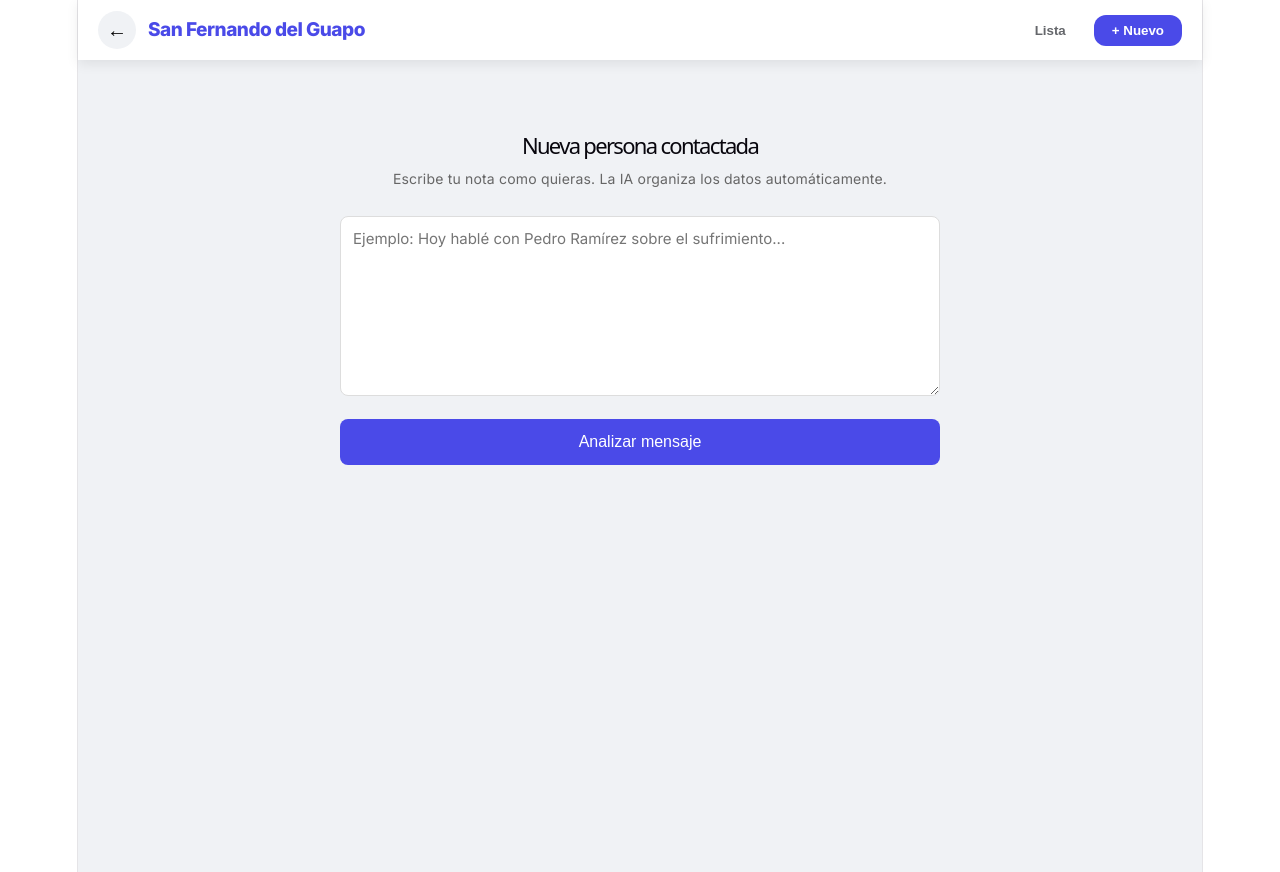
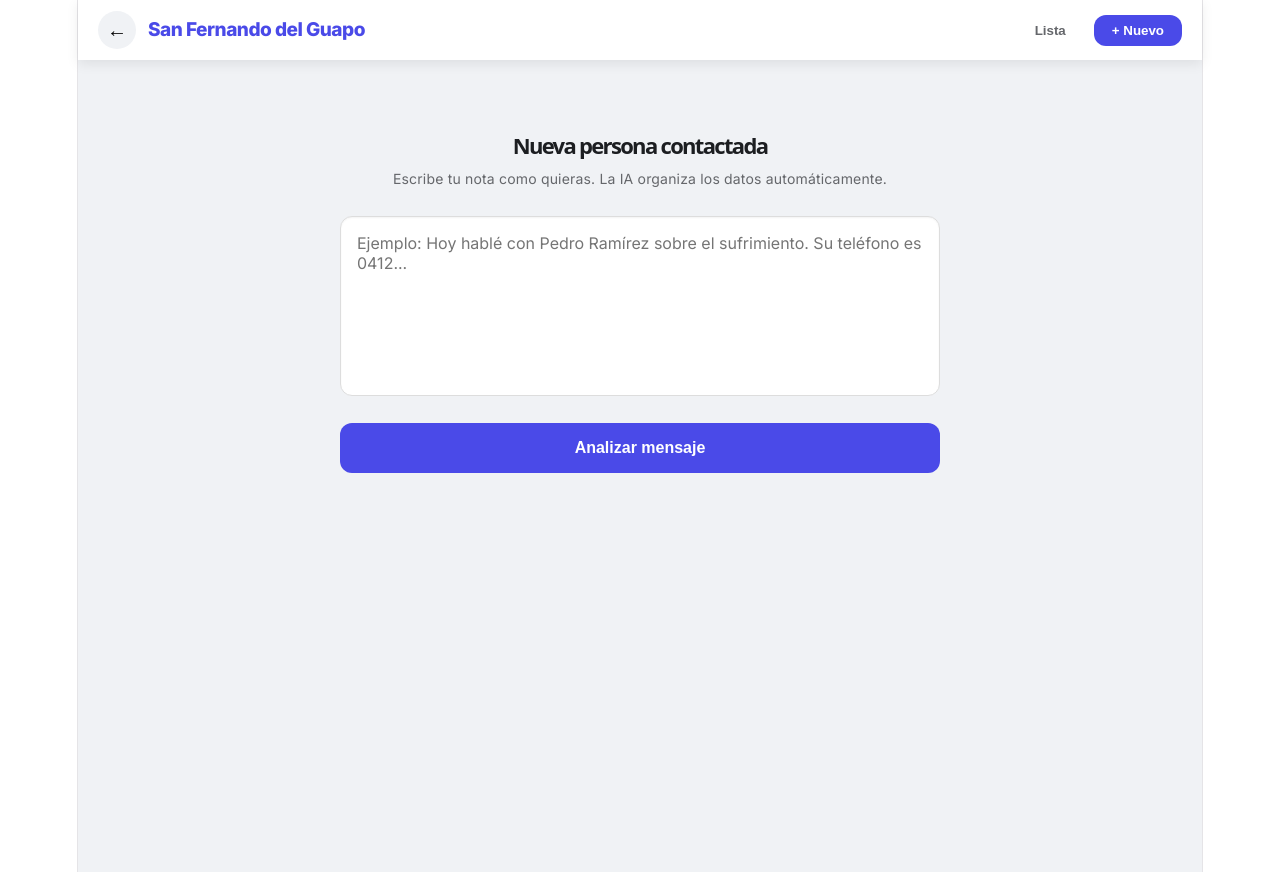
Before and after one commit to andbqest/app-predicacion, a React (Vite) app: page / in a window 1280 px wide. Both pictures are taken after typing "Sample" into the empty fields and a click on the button "+ Nuevo". Built offline with nearby package versions, Linux system fonts and the light colour scheme; no server answers; the database is empty.

Commit message:
un mensaje breve

```diff
--- a/src/pages/Home.jsx
+++ b/src/pages/Home.jsx
@@ -6,17 +6,10 @@ export default function Home({ onContactoParsed }) {
   const [mensaje, setMensaje] = useState('');
   const [cargando, setCargando] = useState(false);
   const [error, setError] = useState('');
-  const guardarNuevo = async (datos) => {
-  const { error } = await db
-    .from('contactos')
-    .insert([datos]);
 
-  if (error) {
-    console.error("Error al crear:", error);
-  } else {
-    setPantalla('contactos');
-  }
-};
+  // Eliminamos 'guardarNuevo' de aquí porque Home solo se encarga de analizar.
+  // El guardado final ocurre en la pantalla de Review.
+
   async function handleAnalizar() {
     if (!mensaje.trim()) return;
 
@@ -24,15 +17,20 @@ export default function Home({ onContactoParsed }) {
     setError('');
 
     try {
-      // 1. Llamada real a la IA
+      // 1. Llamada a la IA para procesar el texto
       const resultado = await parsearMensaje(mensaje);
 
-      // 2. Pasamos los datos extraídos a la pantalla de revisión
-      onContactoParsed(resultado);
+      // 2. Enviamos el resultado a App.jsx
+      // App.jsx recibirá esto y cambiará automáticamente a la pantalla 'revision'
+      if (resultado) {
+        onContactoParsed(resultado);
+      } else {
+        setError("La IA no pudo extraer datos válidos. Intenta escribir más detalles.");
+      }
 
     } catch (e) {
-      console.error("Error en la conexión:", e);
-      setError("No se pudo conectar con la IA. Asegúrate de que el servidor esté encendido (npx wrangler dev --remote).");
+      console.error("Error en la conexión con IA:", e);
+      setError("No se pudo conectar con la IA. Revisa la consola para más detalles.");
     } finally {
       setCargando(false);
     }
@@ -40,32 +38,34 @@ export default function Home({ onContactoParsed }) {
 
   return (
     <div style={{ padding: '24px', maxWidth: '600px', margin: '0 auto' }}>
-      <h1 style={{ fontSize: '22px', fontWeight: '500', marginBottom: '8px' }}>
+      <h1 style={{ fontSize: '22px', fontWeight: '800', marginBottom: '8px', color: '#1C1E21' }}>
         Nueva persona contactada
       </h1>
-      <p style={{ color: '#666', fontSize: '14px', marginBottom: '24px' }}>
+      <p style={{ color: '#65676B', fontSize: '14px', marginBottom: '24px' }}>
         Escribe tu nota como quieras. La IA organiza los datos automáticamente.
       </p>
 
       <textarea
         value={mensaje}
         onChange={e => setMensaje(e.target.value)}
-        placeholder="Ejemplo: Hoy hablé con Pedro Ramírez sobre el sufrimiento..."
+        placeholder="Ejemplo: Hoy hablé con Pedro Ramírez sobre el sufrimiento. Su teléfono es 0412..."
         style={{
           width: '100%',
           height: '180px',
-          padding: '12px',
-          fontSize: '15px',
+          padding: '16px',
+          fontSize: '16px',
           border: '1px solid #ddd',
-          borderRadius: '8px',
-          resize: 'vertical',
-          fontFamily: '"Inter", sans-serif',
-          boxSizing: 'border-box'
+          borderRadius: '12px',
+          resize: 'none',
+          fontFamily: 'inherit',
+          boxSizing: 'border-box',
+          backgroundColor: '#fff',
+          boxShadow: 'inset 0 1px 2px rgba(0,0,0,0.05)'
         }}
       />
 
       {error && (
-        <p style={{ color: '#c0392b', fontSize: '14px', marginTop: '8px' }}>
+        <p style={{ color: '#d93025', fontSize: '14px', marginTop: '12px', fontWeight: '500' }}>
           ⚠️ {error}
         </p>
       )}
@@ -74,19 +74,20 @@ export default function Home({ onContactoParsed }) {
         onClick={handleAnalizar}
         disabled={cargando || !mensaje.trim()}
         style={{
-          marginTop: '16px',
+          marginTop: '20px',
           width: '100%',
-          padding: '14px',
+          padding: '16px',
           fontSize: '16px',
-          fontWeight: '500',
-          backgroundColor: cargando ? '#aaa' : '#4A4AE8',
-          color: 'white',
+          fontWeight: '700',
+          backgroundColor: cargando ? '#E4E6EB' : '#4A4AE8',
+          color: cargando ? '#bcc0c4' : 'white',
           border: 'none',
-          borderRadius: '8px',
-          cursor: cargando ? 'not-allowed' : 'pointer'
+          borderRadius: '12px',
+          cursor: cargando ? 'not-allowed' : 'pointer',
+          transition: 'all 0.2s ease'
         }}
       >
-        {cargando ? 'Analizando...' : 'Analizar mensaje'}
+        {cargando ? 'Analizando con IA...' : 'Analizar mensaje'}
       </button>
     </div>
   );
--- a/src/pages/Review.jsx
+++ b/src/pages/Review.jsx
@@ -26,12 +26,13 @@ export default function Review({ contacto: contactoInicial, onFinalizar }) {
   }, [contactoInicial]);
 
   const handleGuardar = async () => {
+    setGuardando(true); // Activamos el estado de carga
     try {
-    // CAMBIO: En lugar de db.contactos.put (Dexie), usamos db.from (Supabase)
+      // CORRECCIÓN: Usamos 'formData' que es donde están los datos actuales del formulario
       const { error } = await db
         .from('contactos')
         .upsert({
-        ...contacto,
+          ...formData, // Antes decía 'contacto' (que no existía)
           actualizado_en: new Date().toISOString()
         });
 
@@ -41,7 +42,9 @@ export default function Review({ contacto: contactoInicial, onFinalizar }) {
       if (onFinalizar) onFinalizar();
     } catch (error) {
       console.error("Error al subir a la nube:", error);
-    alert("No se pudo compartir el cambio.");
+      alert("No se pudo compartir el cambio: " + error.message);
+    } finally {
+      setGuardando(false); // Desactivamos el estado de carga
     }
   };
 
@@ -219,12 +222,6 @@ export default function Review({ contacto: contactoInicial, onFinalizar }) {
         </button>
       </main>
 
-      {/* FOOTER DE RELLENO TÉCNICO
-          Este componente gestiona ahora 9 campos de datos de forma simultánea.
-          Se ha corregido el error de referencia inicializando el estado con
-          operadores de propagación (spread operators), lo que garantiza que
-          ninguna propiedad leída en el render sea 'undefined'.
-      */}
       <div style={{ height: '40px' }}></div>
     </div>
   );
```
Lines whose indentation alone changed are shown as unchanged.
